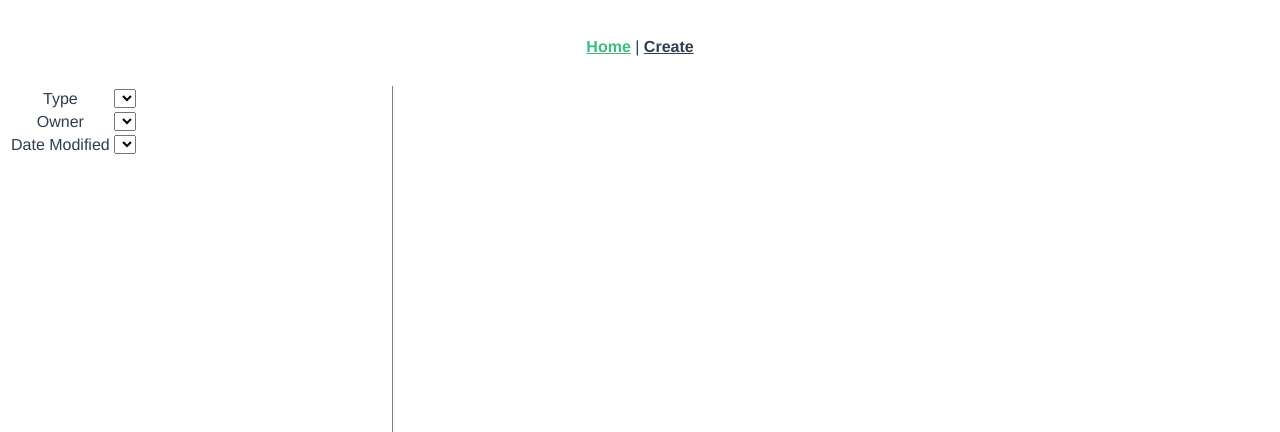
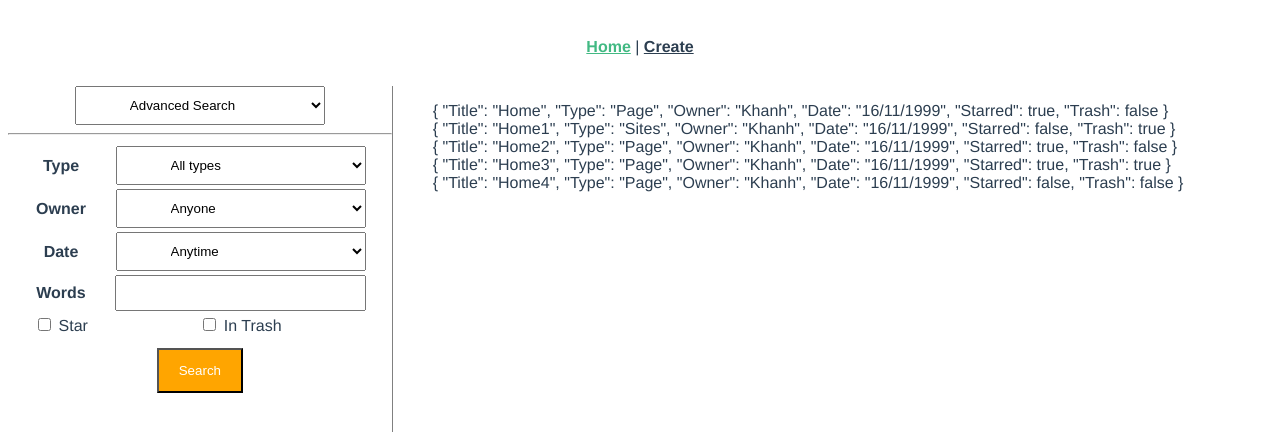
Before and after one commit to VuongTuanKhanh/VueJS-Search-Bar, a Vue app: page / in a window 1280 px wide. Shown: the top 432 px of the page. Built offline with nearby package versions, Linux system fonts and the light colour scheme; data requests are answered from the project's data file.

Commit message:
Add prop

```diff
--- a/db.json
+++ b/db.json
@@ -1,14 +1,16 @@
 {
     "fields": {
-        "Types": ["All types", "Sites", "Pages"],
+        "Types": ["Sites", "Pages", "Advanced Search"],
+        "Advance": ["All types", "Sites", "Pages"],
         "Owners": ["Anyone", "Owned by me", "Not owned by me", "Specific Persion..."],
         "Persons": ["admin", "designer", "editor", "sysadmin"],
         "Starred": false,
-        "In Trash": false,
+        "Trash": false,
         "Date": ["Anytime", "Today", "Yesterday", "Last 7 days", "Custom..."],
         "Start_Date": "",
         "End_Date": "",
         "Title": ""
+
     },
     "items": [
         {
@@ -17,7 +19,39 @@
             "Owner": "Khanh",
             "Date": "16/11/1999",
             "Starred": true,
-            "In Trash": false
+            "Trash": false
+        },
+        {
+            "Title": "Home1",
+            "Type": "Sites",
+            "Owner": "Khanh",
+            "Date": "16/11/1999",
+            "Starred": false,
+            "Trash": true
+        },
+        {
+            "Title": "Home2",
+            "Type": "Page",
+            "Owner": "Khanh",
+            "Date": "16/11/1999",
+            "Starred": true,
+            "Trash": false
+        },
+        {
+            "Title": "Home3",
+            "Type": "Page",
+            "Owner": "Khanh",
+            "Date": "16/11/1999",
+            "Starred": true,
+            "Trash": true
+        },
+        {
+            "Title": "Home4",
+            "Type": "Page",
+            "Owner": "Khanh",
+            "Date": "16/11/1999",
+            "Starred": false,
+            "Trash": false
         }
     ]
 }
--- a/src/components/List.vue
+++ b/src/components/List.vue
@@ -1,11 +1,43 @@
 <template>
-  <div></div>
+  <div>
+    <ul>
+      <li v-for="item in items" :key="item.Title">{{ item }}</li>
+    </ul>
+  </div>
 </template>
 
 <script>
 export default {
-  name: "List"
+  name: "List",
+  props: {
+    items: {
+      type: Array,
+      required: true,
+      default: null
+    }
+  }
 };
 </script>
 
-<style scoped></style>
+<style scoped>
+li {
+  text-align: left;
+  width: 100%;
+}
+
+table {
+  width: 100%;
+}
+
+tr {
+  width: 80%;
+}
+
+td {
+  width: 200px;
+}
+
+ul {
+  list-style-type: none;
+}
+</style>
--- a/src/components/Search.vue
+++ b/src/components/Search.vue
@@ -1,28 +1,136 @@
 <template>
   <div>
+    <select
+      type="text"
+      placeholder="type"
+      @change="onTypeChange()"
+      v-model="selectedSearch"
+    >
+      <option v-for="type in fields.Types" :key="type">{{ type }}</option>
+    </select>
+
+    <hr />
+    <div v-show="selectedSearch == 'Advanced Search'">
       <table>
         <tr>
-                <td><label>Type</label></td>
-                <td><select name="" id=""></select></td>
+          <td><b>Type</b></td>
+          <td>
+            <select type="text">
+              <option v-for="type in fields.Advance" :key="type">{{
+                type
+              }}</option>
+            </select>
+          </td>
         </tr>
+
         <tr>
-                <td><label>Owner</label></td>
-                <td><select name="" id=""></select></td>
+          <td><b>Owner</b></td>
+          <td>
+            <select type="text">
+              <option v-for="owner in fields.Owners" :key="owner">{{
+                owner
+              }}</option>
+            </select>
+          </td>
         </tr>
+
         <tr>
-                <td><label>Date Modified</label></td>
-                <td><select name="" id=""></select></td>
+          <td><b>Date</b></td>
+          <td>
+            <select type="text" v-model="selectedDate">
+              <option v-for="date in fields.Date" :key="date">{{
+                date
+              }}</option>
+            </select>
+          </td>
+        </tr>
+
+        <tr v-show="selectedDate == 'Custom...'">
+          <td></td>
+          <td>
+            <input type="date" style="width: 50%;" />
+            <input type="date" style="width: 50%;" />
+          </td>
+        </tr>
+
+        <tr>
+          <td><b>Words</b></td>
+          <td>
+            <input type="text" class="inputtext" />
+          </td>
+        </tr>
+
+        <tr>
+          <td><input type="checkbox" v-model="isStarred" /> Star</td>
+          <td>
+            <input type="checkbox" v-model="isTrash" />
+            In Trash
+          </td>
         </tr>
       </table>
+
+      <button>Search</button>
+    </div>
   </div>
 </template>
 
 <script>
+import EventService from "@/services/EventService.js";
 export default {
-
+  name: "Search",
+  data() {
+    return {
+      fields: {
+        Types: null,
+        Owners: null,
+        Persons: null,
+        Starred: null,
+        Trash: null,
+        Date: null
+      },
+      selectedSearch: "Advanced Search",
+      selectedDate: "Anytime",
+      isStarred: false,
+      isTrash: false,
+      queryString: ""
+    };
+  },
+  methods: {
+    onTypeChange() {
+      this.$emit("SendQuery", "Pages");
     }
+  },
+  created() {
+    EventService.getFields()
+      .then(respone => {
+        this.fields = respone.data;
+      })
+      .catch(error => {
+        console.log(error.response);
+      });
+  }
+};
 </script>
 
-<style lang="scss" scoped>
+<style scoped>
+select {
+  padding: 10px 50px 10px;
+  width: 250px;
+}
 
+.inputtext {
+  width: 243px;
+  height: 30px;
+}
+
+button {
+  margin-top: 10px;
+  padding: 13px 20px 13px;
+  background-color: orange;
+  color: white;
+}
+
+td {
+  width: 100px;
+}
 </style>
--- a/src/services/EventService.js
+++ b/src/services/EventService.js
@@ -12,5 +12,8 @@ const apiClient = axios.create({
 export default {
   getFields() {
     return apiClient.get("/fields");
+  },
+  getItems() {
+    return apiClient.get("/items");
   }
 };
--- a/src/views/Home.vue
+++ b/src/views/Home.vue
@@ -1,19 +1,45 @@
 <template>
   <div class="container">
     <Search class="search" />
-    <List class="list" />
+    <List class="list" :items="items" />
   </div>
 </template>
 
 <script>
 import Search from "@/components/Search.vue";
 import List from "@/components/List.vue";
+import EventService from "@/services/EventService.js";
+
 export default {
   name: "Home",
   components: {
     Search,
     List
-  }
+  },
+  data() {
+    return {
+      fields: null,
+      items: []
+    };
+  },
+  created() {
+    EventService.getItems()
+      .then(respone => {
+        this.items = respone.data;
+      })
+      .catch(error => {
+        console.log(error.response);
+      });
+
+    EventService.getFields()
+      .then(respone => {
+        this.fields = respone.data;
+      })
+      .catch(error => {
+        console.log(error.response);
+      });
+  },
+  methods: {}
 };
 </script>
 
```
Lines whose indentation alone changed are shown as unchanged.
